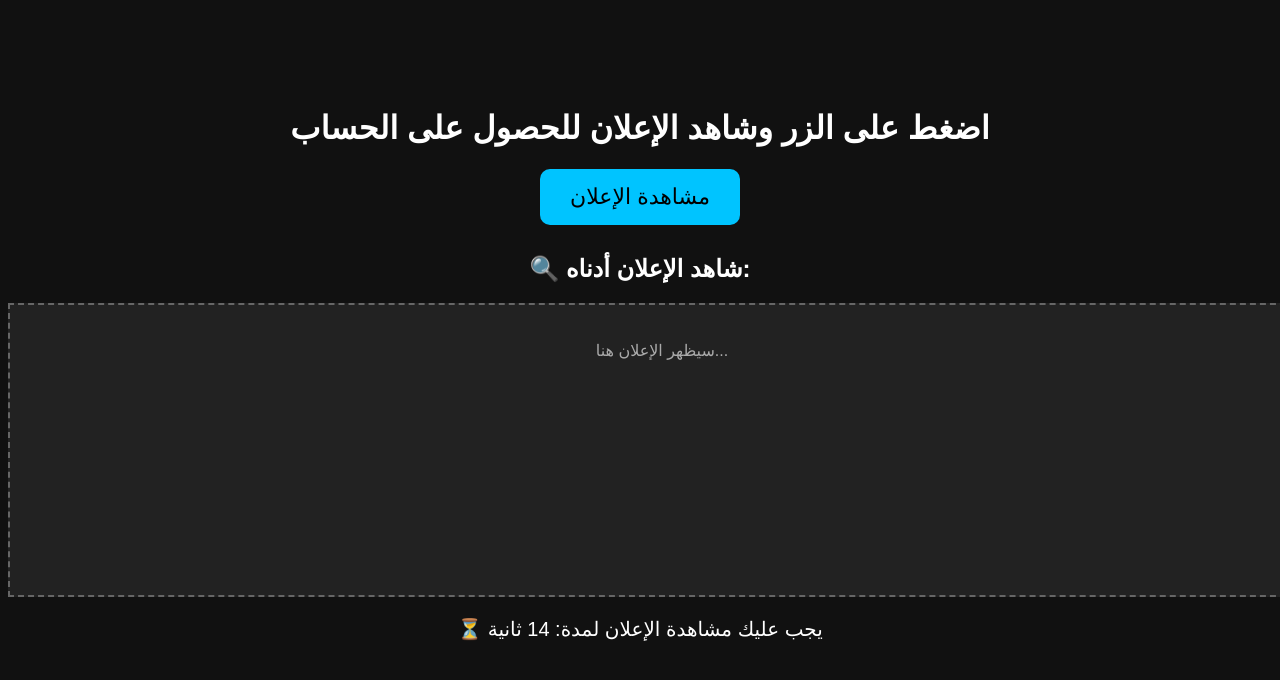
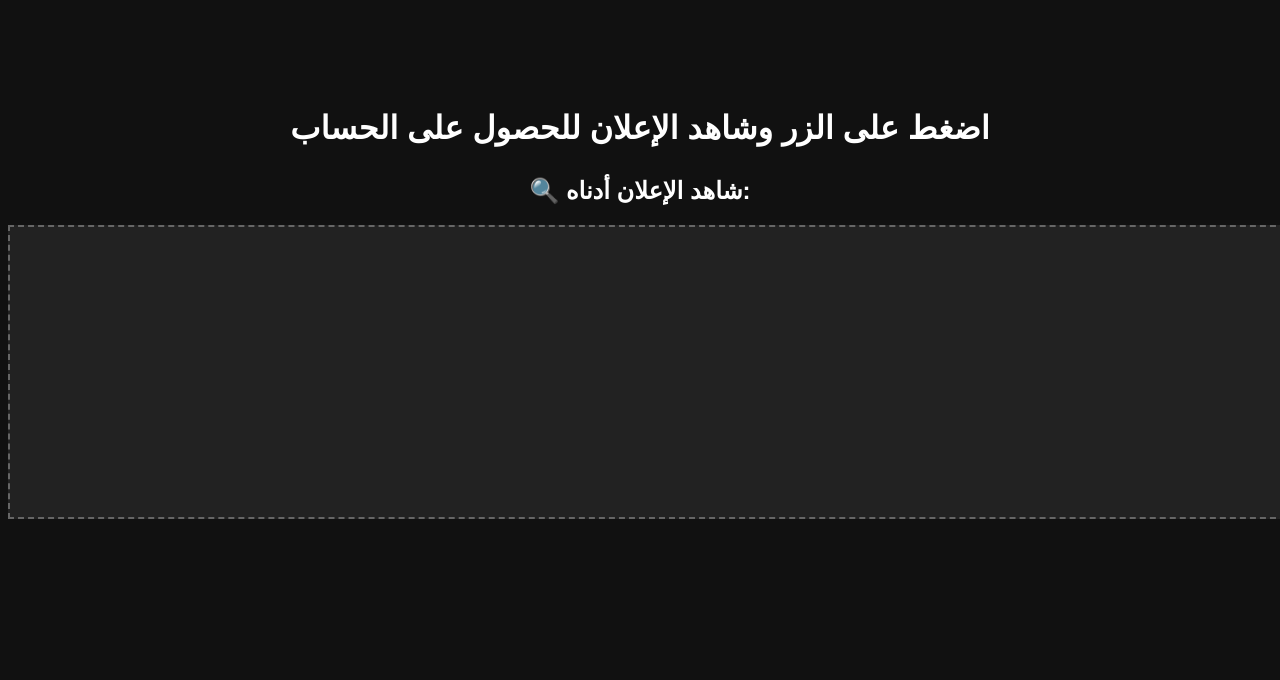
Before and after one commit to hmz-hh/resss, a plain HTML site: page index.html in a window 1280 px wide. Both pictures are taken after a click on the button "مشاهدة الإعلان". Shown: the top 680 px of the page. Drawn offline with Linux system fonts and the light colour scheme.

Commit message:
Update index.html

```diff
--- a/index.html
+++ b/index.html
@@ -2,7 +2,7 @@
 <html lang="ar">
 <head>
 <meta charset="UTF-8">
-<title>مشاهدة الإعلان للحصول على الحساب</title>
+<title>مشاهدة الإعلان للحصول ععععععلى الحساب</title>
 
 <!-- كود التحقق من ExoClick -->
 <meta name="6a97888e-site-verification" content="247d3541f02adad5a94ec78c9788dfe6">
@@ -42,13 +42,17 @@ button {
 
 <h1>اضغط على الزر وشاهد الإعلان للحصول على الحساب</h1>
 
-<button onclick="showAds()"> مشاهدة الإعلان </button>
+<button id="watch-btn"> مشاهدة الإعلان </button>
 
 <div id="ads">
     <h2>🔍 شاهد الإعلان أدناه:</h2>
     <div id="ad-box">
-        <!-- ضَع هنا كود الإعلان ديالك من ExoClick -->
-        <p style="color: #aaa;">سيظهر الإعلان هنا...</p>
+        <!-- كود ExoClick هنا -->
+        <script async type="application/javascript" src="https://a.magsrv.com/ad-provider.js"></script>
+        <ins class="adsbyexoclick" data-zoneid="1234567"></ins>
+        <script>
+          (AdProvider = window.AdProvider || []).push({"serve": {}});
+        </script>
     </div>
     <p id="timer" style="font-size:20px; margin-top:20px;"></p>
 </div>
@@ -60,12 +64,20 @@ button {
 </div>
 
 <script>
-function showAds() {
+const watchBtn = document.getElementById("watch-btn");
+watchBtn.addEventListener("click", () => {
+    watchBtn.style.display = "none"; // إخفاء الزر بعد الضغط
     document.getElementById("ads").style.display = "block";
-    let t = 15; // عدد الثواني
-    let timerText = document.getElementById("timer");
 
-    let countdown = setInterval(() => {
+    // نبدأ العد بعد 2 ثواني للسماح للإعلان بالتحميل
+    setTimeout(startCountdown, 2000);
+});
+
+function startCountdown() {
+    let t = 15; // مدة المشاهدة بالثواني
+    const timerText = document.getElementById("timer");
+
+    const countdown = setInterval(() => {
         timerText.innerHTML = "⏳ يجب عليك مشاهدة الإعلان لمدة: " + t + " ثانية";
         t--;
 
```
